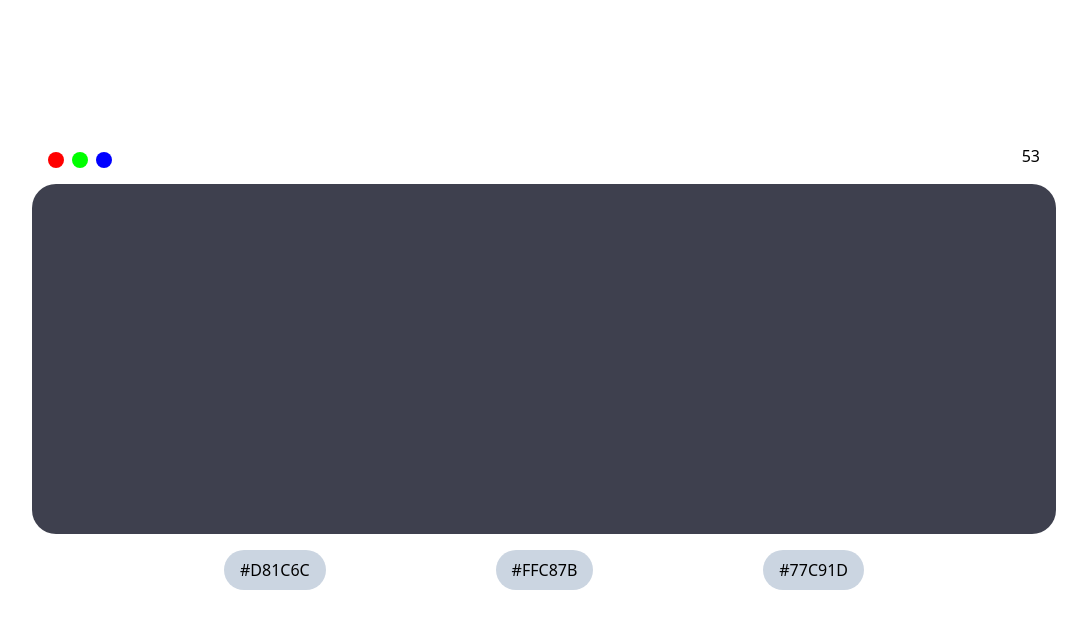
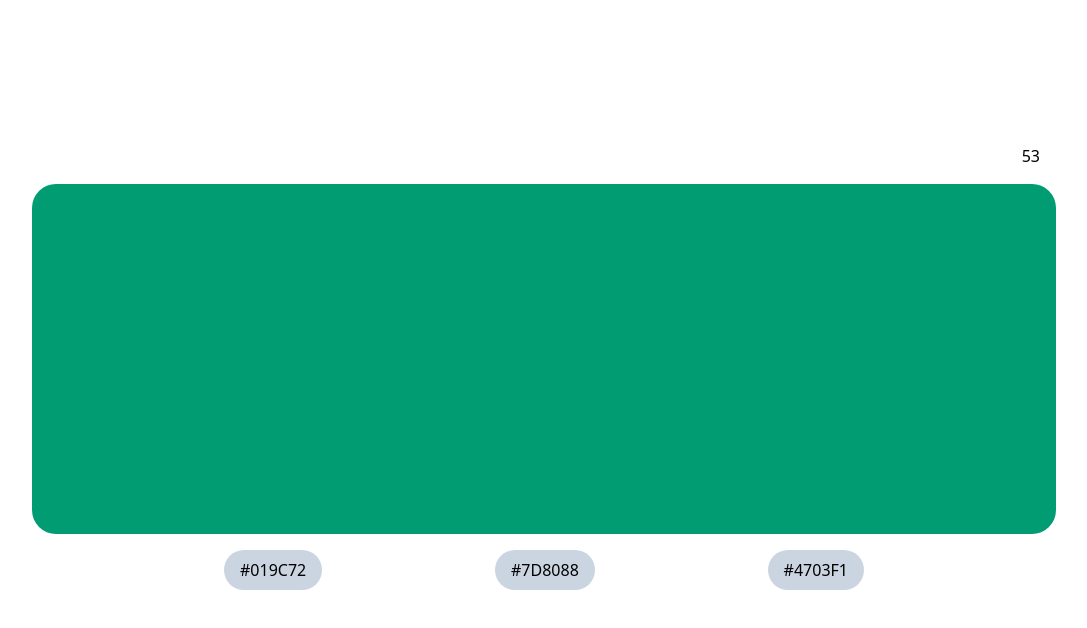
Before and after one commit to jeremiah-quill/learn-hex-colors, a Next.js app: page /play in a window 1280 px wide. Shown: the top 628 px of the page, without its empty margins (96-1183 px from the left). Built offline with nearby package versions, Linux system fonts and the light colour scheme.

Commit message:
added gameplay with tracking of correct colors

```diff
--- a/components/Button.jsx
+++ b/components/Button.jsx
@@ -1,3 +1,7 @@
-export default function Button({ children }) {
-  return <button className="px-4 py-2 bg-slate-300 rounded-3xl">{children}</button>;
+export default function Button({ children, onClick }) {
+  return (
+    <button onClick={() => onClick()} className="px-4 py-2 bg-slate-300 rounded-3xl">
+      {children}
+    </button>
+  );
 }
--- a/components/ColorTracker.jsx
+++ b/components/ColorTracker.jsx
@@ -1,8 +1,10 @@
 export default function ColorTracker({ colors }) {
+  console.log("colors", typeof colors);
+  if (colors.length === 0) return null;
   return (
     <div className="flex gap-2">
-      {colors.map((color) => (
-        <div key={color} className="w-4 h-4 rounded-full" style={{ backgroundColor: color }} />
+      {colors.map((color, idx) => (
+        <div key={idx} className="w-4 h-4 rounded-full" style={{ backgroundColor: color }} />
       ))}
     </div>
   );
--- a/next.config.js
+++ b/next.config.js
@@ -1,7 +1,7 @@
 /** @type {import('next').NextConfig} */
 const nextConfig = {
-  reactStrictMode: true,
+  // reactStrictMode: true,
   swcMinify: true,
-}
+};
 
-module.exports = nextConfig
+module.exports = nextConfig;
--- a/pages/play.jsx
+++ b/pages/play.jsx
@@ -4,12 +4,10 @@ import Timer from "../components/Timer";
 import { useEffect, useState } from "react";
 
 export default function GamePage() {
-  const [currentColor, setCurrentColor] = useState("");
+  const [currentColor, setCurrentColor] = useState("#000000");
   const [hexSelections, setHexSelections] = useState([]);
   const [timer, setTimer] = useState({ time: 60, isRunning: false });
-  const colorHistory = ["#ff0000", "#00ff00", "#0000ff"];
-
-  // const hexSelections = [getRandomColor(), getRandomColor(), currentColor];
+  const [colorHistory, setColorHistory] = useState([]);
 
   function getRandomColor() {
     const letters = "0123456789ABCDEF";
@@ -22,14 +20,10 @@ export default function GamePage() {
 
   useEffect(() => {
     function startGame() {
-      const randomColor = getRandomColor();
-      setCurrentColor(randomColor);
-      setHexSelections([getRandomColor(), getRandomColor(), randomColor]);
-
+      nextColor();
       setTimer({ ...timer, isRunning: true });
     }
     startGame();
-    setCurrentColor(getRandomColor());
   }, []);
 
   // fischer yates shuffle
@@ -50,21 +44,39 @@ export default function GamePage() {
     return array;
   }
 
-  // Used like so
-  // var arr = [2, 11, 37, 42];
-  // shuffle(arr);
-  // console.log(arr);
+  function nextColor() {
+    const randomColor = getRandomColor();
+    setCurrentColor(randomColor);
+    const selections = [getRandomColor(), getRandomColor(), randomColor];
+    setHexSelections(shuffle(selections));
+  }
+
+  function addCorrectColor(color) {
+    setColorHistory((colorHistory) => [...colorHistory, color]);
+  }
+
+  function handleSelection(color) {
+    if (color === currentColor) {
+      console.log(color, "correct!");
+      addCorrectColor(color);
+      nextColor();
+    } else {
+      return;
+    }
+  }
 
   return (
     <div className="max-w-5xl grid pt-32 items-center mx-auto">
       <div className="flex justify-between w-full items-end p-4">
-        <ColorTracker colors={colorHistory} />
+        <div>
+          <ColorTracker colors={colorHistory} />
+        </div>
         <Timer isRunning={timer.isRunning} time={timer.time} />
       </div>
       <div style={{ backgroundColor: currentColor }} className={`rounded-3xl w-full h-[350px] `} />
       <div className="flex justify-between w-full max-w-2xl mx-auto p-4">
-        {shuffle(hexSelections).map((hex) => (
-          <Button key={hex} onClick={() => setCurrentColor(hex)}>
+        {shuffle(hexSelections).map((hex, idx) => (
+          <Button key={idx} onClick={() => handleSelection(hex)}>
             {hex}
           </Button>
         ))}
```
